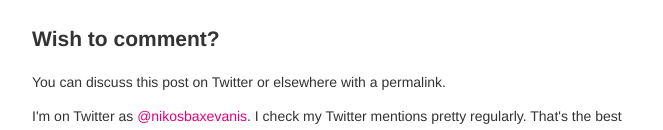
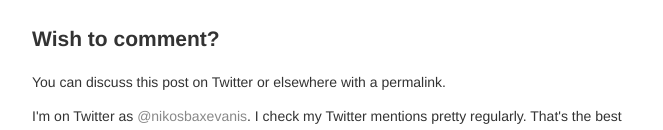
Before and after one commit to moodmosaic/blog, a Jekyll site: the page built from _posts/2014-02-13-levels-of-open-source-code.md, in a window 1280 px wide. Shown: the part 560-690 px from the top of the page, without its empty margins (308-971 px from the left). Built offline with Jekyll 4.4.1, drawn with Linux system fonts in a browser that asks for light colours.

Commit message:
class="meta" @nikosbaxevanis

```diff
--- a/_layouts/post.html
+++ b/_layouts/post.html
@@ -25,7 +25,7 @@ layout: basic
     You can discuss this post on Twitter or elsewhere with a permalink.
   </span>
   <p>
-    I'm on Twitter as <a href="https://twitter.com/nikosbaxevanis">@nikosbaxevanis</a>.
+    I'm on Twitter as <a class="meta" href="https://twitter.com/nikosbaxevanis">@nikosbaxevanis</a>.
     I check my Twitter mentions pretty regularly. That's the best way to contact me.
   </p>
 </div>
```
